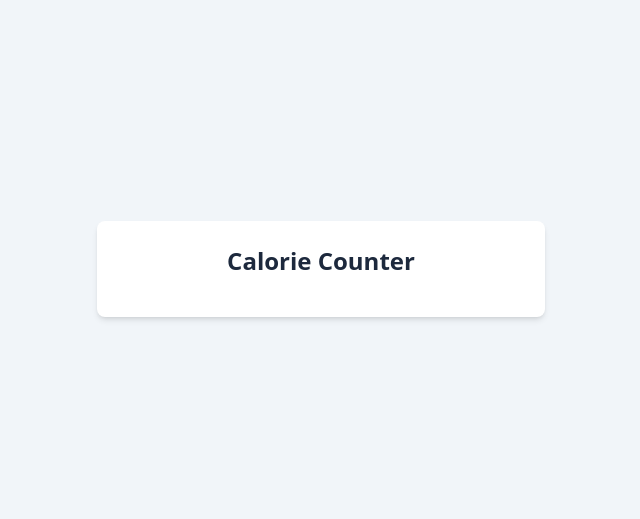
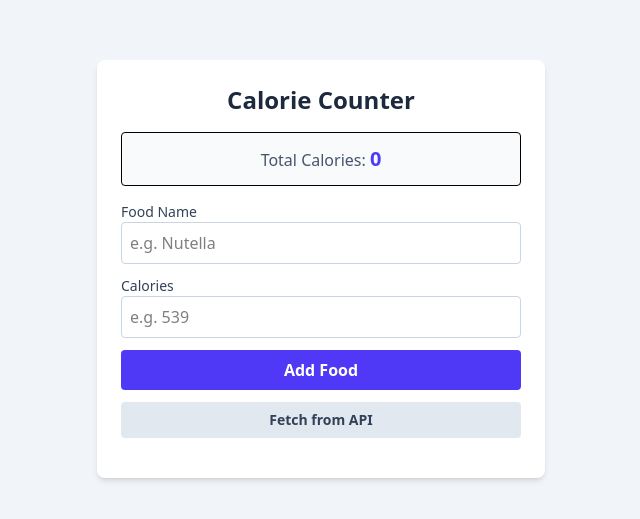
Before and after one commit to lameckkipsang/calorie-counter, a plain HTML site: page index.html in a window 1280 px wide. Shown: the part 131-650 px from the top of the page, without its empty margins (319-959 px from the left). Drawn offline with nearby package versions, Linux system fonts and the light colour scheme.

Commit message:
add total calories display and form for adding food

```diff
--- a/index.html
+++ b/index.html
@@ -9,6 +9,22 @@
 <body class="bg-slate-100 flex justify-center items-center min-h-screen">
     <div class="bg-white p-6 rounded-lg shadow-md w-full max-w-md">
         <h1 class="text-2xl font-bold mb-4 text-center text-slate-800">Calorie Counter</h1>
+        <div class="mb-4 text-center bg-slate-50 p-3 rounded border">
+            <span class="text-slate-600 font-medium">Total Calories: </span>
+            <span id="total-calories" class="text-xl font-bold text-indigo-600">0</span>
+        </div>
+        <form id="food-form" class="space-y-3 mb-4">
+            <div>
+                <label class="block text-sm font-medium text-slate-700">Food Name</label>
+                <input type="text" id="food-name" required placeholder="e.g. Nutella" class="w-full border border-slate-300 p-2 rounded focus:outline-none focus:border-indigo-500">
+            </div>
+            <div>
+                <label class="block text-sm font-medium text-slate-700">Calories</label>
+                <input type="number" id="food-calories" required min="1" placeholder="e.g. 539" class="w-full border border-slate-300 p-2 rounded focus:outline-none focus:border-indigo-500">
+            </div>
+            <button type="submit" class="w-full bg-indigo-600 hover:bg-indigo-700 text-white p-2 rounded font-semibold transition">Add Food</button>
+            <button type="button" id="simulate-fetch-btn" class="w-full bg-slate-200 hover:bg-slate-300 text-slate-700 p-2 rounded font-semibold text-sm transition">Fetch from API</button>
+        </form>
     </div>
 </body>
 </html>
```
